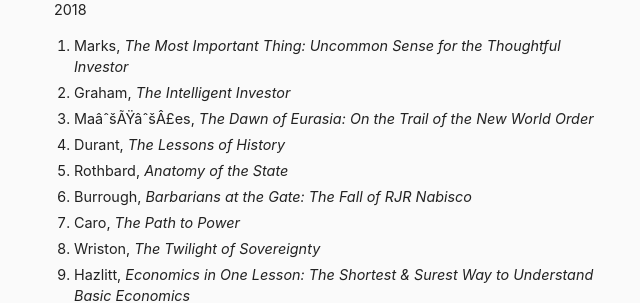
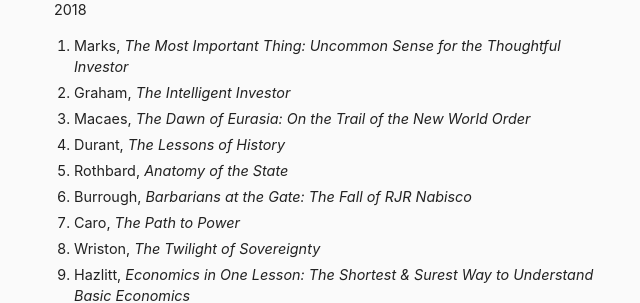
Before and after one commit to danschlz/danschulz.github.io, a Jekyll site: the page built from book-log.md, in a window 1280 px wide and 900 px high, scrolled down 3320 px. Shown: the part 150-453 px from the top of the window, without its empty margins (306-946 px from the left). Built offline with Jekyll 4.4.1, drawn with Linux system fonts in a browser that asks for light colours.

Commit message:
Update book-log.md

```diff
--- a/book-log.md
+++ b/book-log.md
@@ -123,7 +123,7 @@ Here is every book I've read since 2016.
 2018
 * Marks, _The Most Important Thing: Uncommon Sense for the Thoughtful Investor_
 * Graham, _The Intelligent Investor_
-* Ma√ß√£es, _The Dawn of Eurasia: On the Trail of the New World Order_
+* Macaes, _The Dawn of Eurasia: On the Trail of the New World Order_
 * Durant, _The Lessons of History_
 * Rothbard, _Anatomy of the State_
 * Burrough, _Barbarians at the Gate: The Fall of RJR Nabisco_
```
